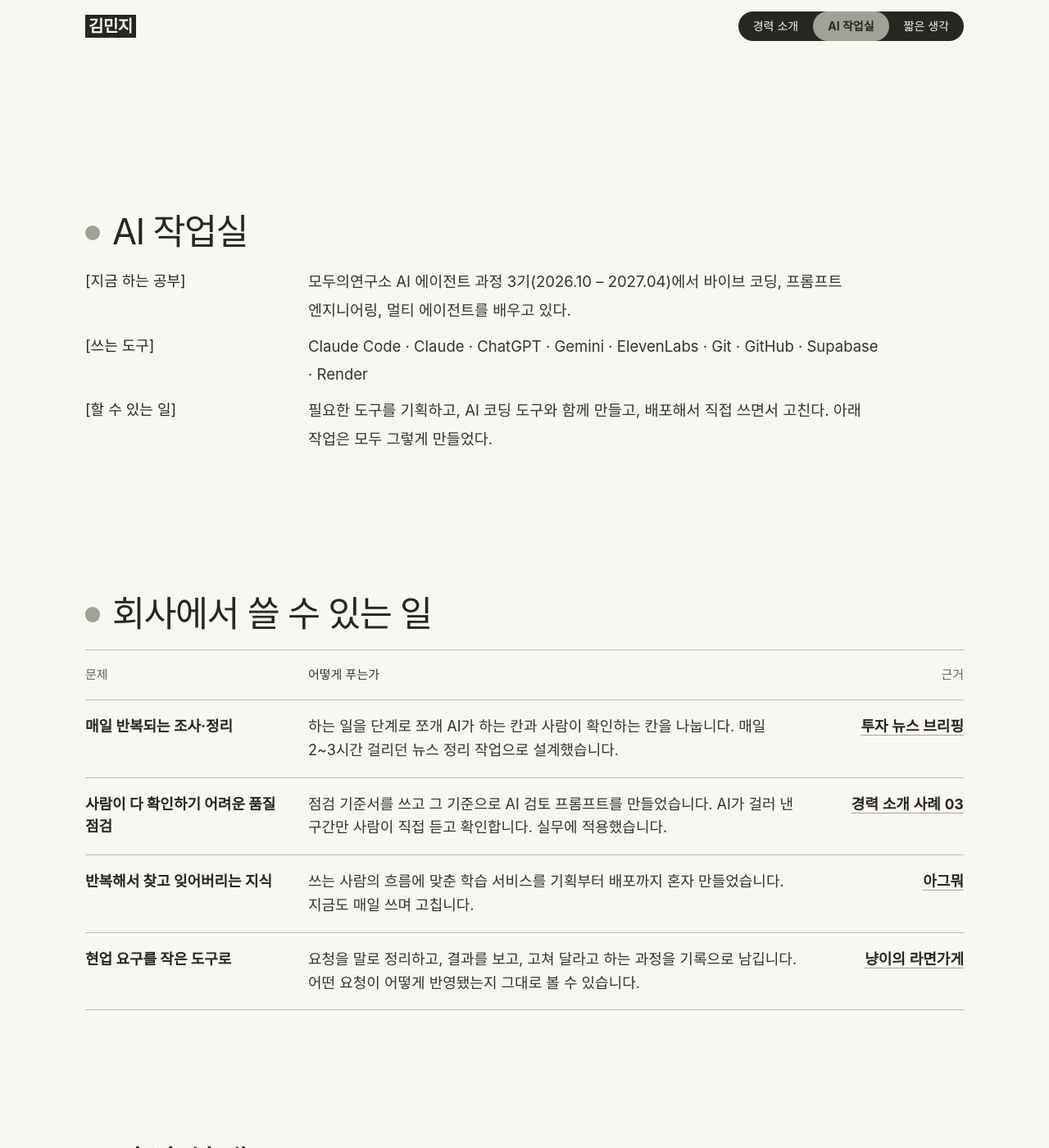
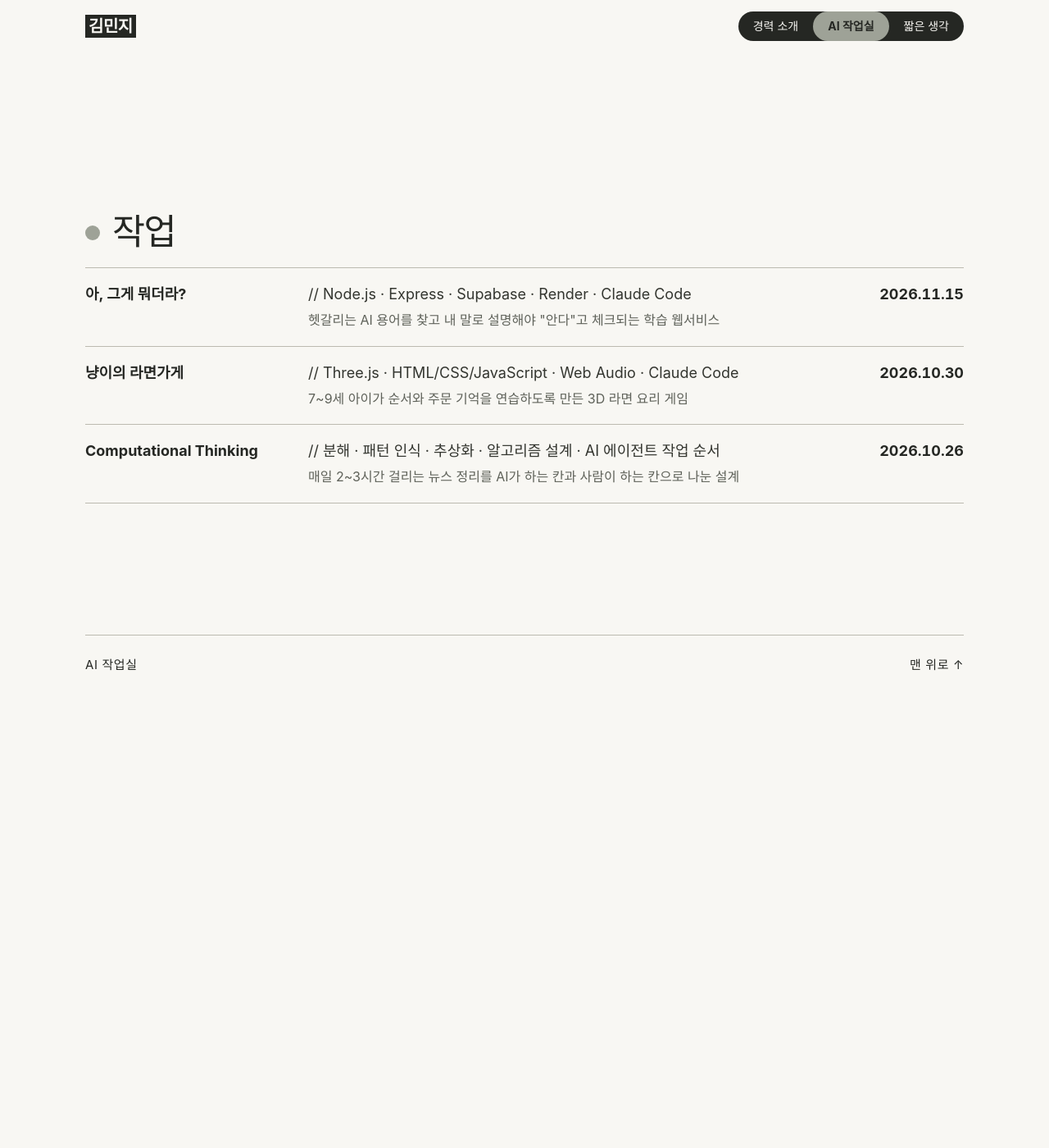
Before and after one commit to k-im-rose/k-im-rose.github.io, a Jekyll site: the page built from ai-lab.html, in a window 1280 px wide and 1400 px high. Shown: the whole window at 82% size. Built offline with Jekyll 4.4.1, drawn with Linux system fonts in a browser that asks for light colours; some web fonts are replaced.

Commit message:
AI 작업실: 소개와 회사에서 쓸 수 있는 일 제거, 작업 목록만 남김
Co-Authored-By: Claude Sonnet 5.5 <noreply@anthropic.com>

```diff
--- a/ai-lab.html
+++ b/ai-lab.html
@@ -6,39 +6,8 @@ permalink: /ai-lab/
 {% include cv-head.html active='ai' %}
 <main class="sheet">
 
-  <section class="chapter lab-intro">
-    <h2>AI 작업실</h2>
-    <div class="intro lab-line">
-      <p class="label">[지금 하는 공부]</p>
-      <div class="intro-body">
-        <p>모두의연구소 AI 에이전트 과정 3기(2026.10 – 2027.04)에서 바이브 코딩, 프롬프트 엔지니어링, 멀티 에이전트를 배우고 있다.</p>
-      </div>
-    </div>
-    <div class="intro lab-line">
-      <p class="label">[쓰는 도구]</p>
-      <div class="intro-body">
-        <p>Claude Code · Claude · ChatGPT · Gemini · ElevenLabs · Git · GitHub · Supabase · Render</p>
-      </div>
-    </div>
-    <div class="intro lab-line">
-      <p class="label">[할 수 있는 일]</p>
-      <div class="intro-body">
-        <p>필요한 도구를 기획하고, AI 코딩 도구와 함께 만들고, 배포해서 직접 쓰면서 고친다. 아래 작업은 모두 그렇게 만들었다.</p>
-      </div>
-    </div>
-  </section>
-
-  <section class="chapter" id="help">
-    <h2>회사에서 쓸 수 있는 일</h2>
-    <div class="row head-row"><b>문제</b><span>어떻게 푸는가</span><b class="yr">근거</b></div>
-    <div class="row"><b>매일 반복되는 조사·정리</b><span>하는 일을 단계로 쪼개 AI가 하는 칸과 사람이 확인하는 칸을 나눕니다. 매일 2~3시간 걸리던 뉴스 정리 작업으로 설계했습니다.</span><b class="yr"><a href="{% post_url 2026-10-26-computational-thinking %}">투자 뉴스 브리핑</a></b></div>
-    <div class="row"><b>사람이 다 확인하기 어려운 품질 점검</b><span>점검 기준서를 쓰고 그 기준으로 AI 검토 프롬프트를 만들었습니다. AI가 걸러 낸 구간만 사람이 직접 듣고 확인합니다. 실무에 적용했습니다.</span><b class="yr"><a href="{{ '/' | relative_url }}#anjihyang">경력 소개 사례 03</a></b></div>
-    <div class="row"><b>반복해서 찾고 잊어버리는 지식</b><span>쓰는 사람의 흐름에 맞춘 학습 서비스를 기획부터 배포까지 혼자 만들었습니다. 지금도 매일 쓰며 고칩니다.</span><b class="yr"><a href="{% post_url 2026-11-15-agmwo %}">아그뭐</a></b></div>
-    <div class="row"><b>현업 요구를 작은 도구로</b><span>요청을 말로 정리하고, 결과를 보고, 고쳐 달라고 하는 과정을 기록으로 남깁니다. 어떤 요청이 어떻게 반영됐는지 그대로 볼 수 있습니다.</span><b class="yr"><a href="{% post_url 2026-10-30-nyangi-ramen-shop %}">냥이의 라면가게</a></b></div>
-  </section>
-
   <section class="chapter" id="works">
-    <h2>작업 차례</h2>
+    <h2>작업</h2>
     {% assign items = site.posts | where: "section", "ai-lab" %}
     {% for post in items %}
     {% assign parts = post.title | split: ' — ' %}
```
